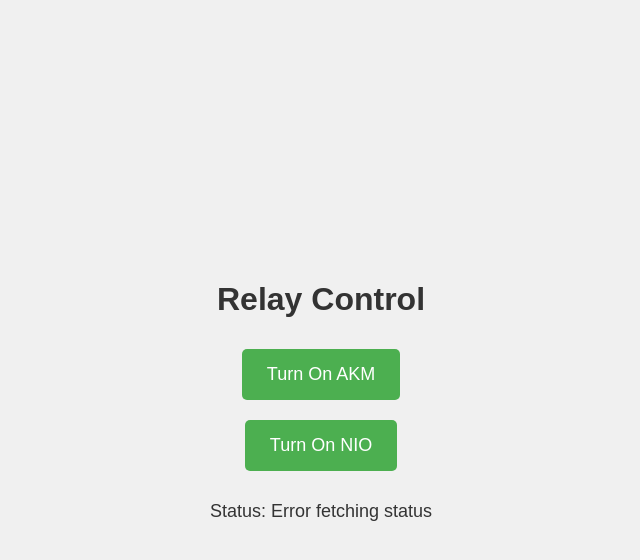
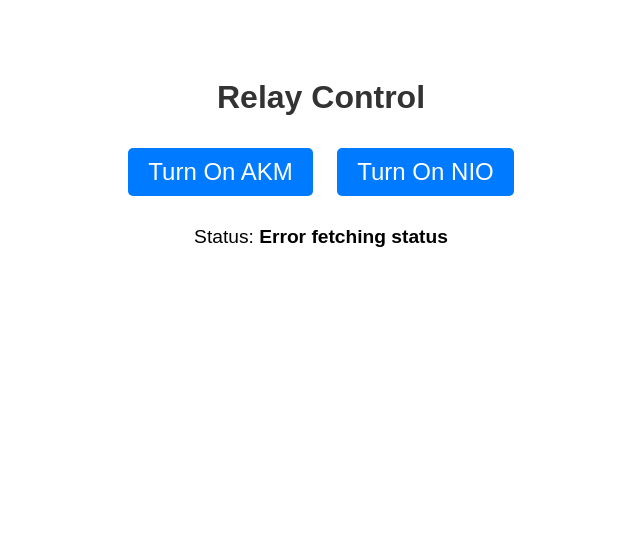
Before and after one commit to Sagi6120/relay-On-Off, a plain HTML site: page index.html in a window 1280 px wide. Shown: the whole page, without its empty margins (319-959 px from the left). Drawn offline with Linux system fonts and the light colour scheme.

Commit message:
Update styles.css

```diff
--- a/styles.css
+++ b/styles.css
@@ -1,36 +1,34 @@
 body {
     font-family: Arial, sans-serif;
-    display: flex;
-    flex-direction: column;
-    align-items: center;
-    justify-content: center;
-    height: 100vh;
-    background-color: #f0f0f0;
-    margin: 0;
+    text-align: center;
+    padding: 50px;
 }
 
 h1 {
+    font-size: 2em;
     color: #333;
 }
 
 button {
-    padding: 15px 25px;
+    font-size: 1.5em;
+    padding: 10px 20px;
     margin: 10px;
-    font-size: 18px;
-    cursor: pointer;
+    color: #fff;
+    background-color: #007BFF;
     border: none;
     border-radius: 5px;
-    background-color: #4CAF50; /* Green */
-    color: white;
-    transition: background-color 0.3s ease;
+    cursor: pointer;
 }
 
 button:hover {
-    background-color: #45a049;
+    background-color: #0056b3;
 }
 
 #statusMessage {
+    font-size: 1.2em;
     margin-top: 20px;
-    font-size: 18px;
-    color: #333;
 }
+
+#relayStatus {
+    font-weight: bold;
+}
```
